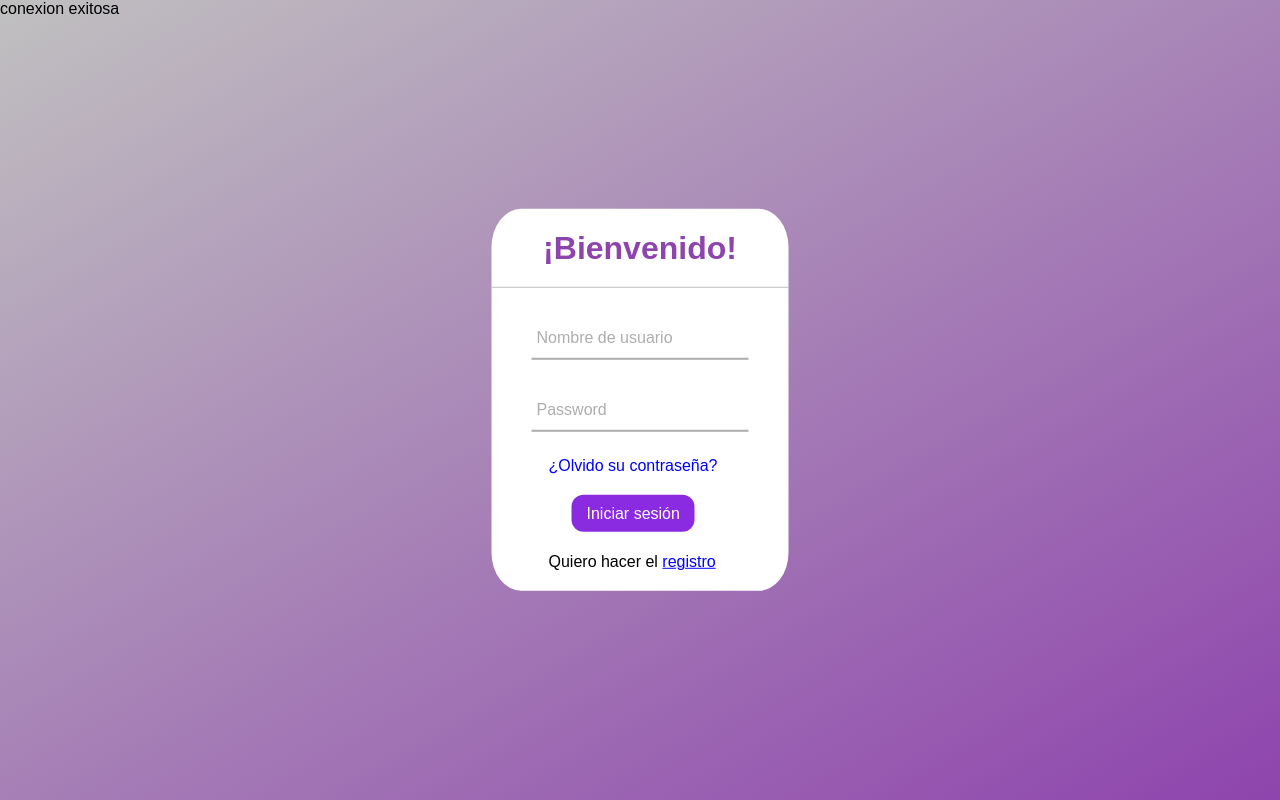
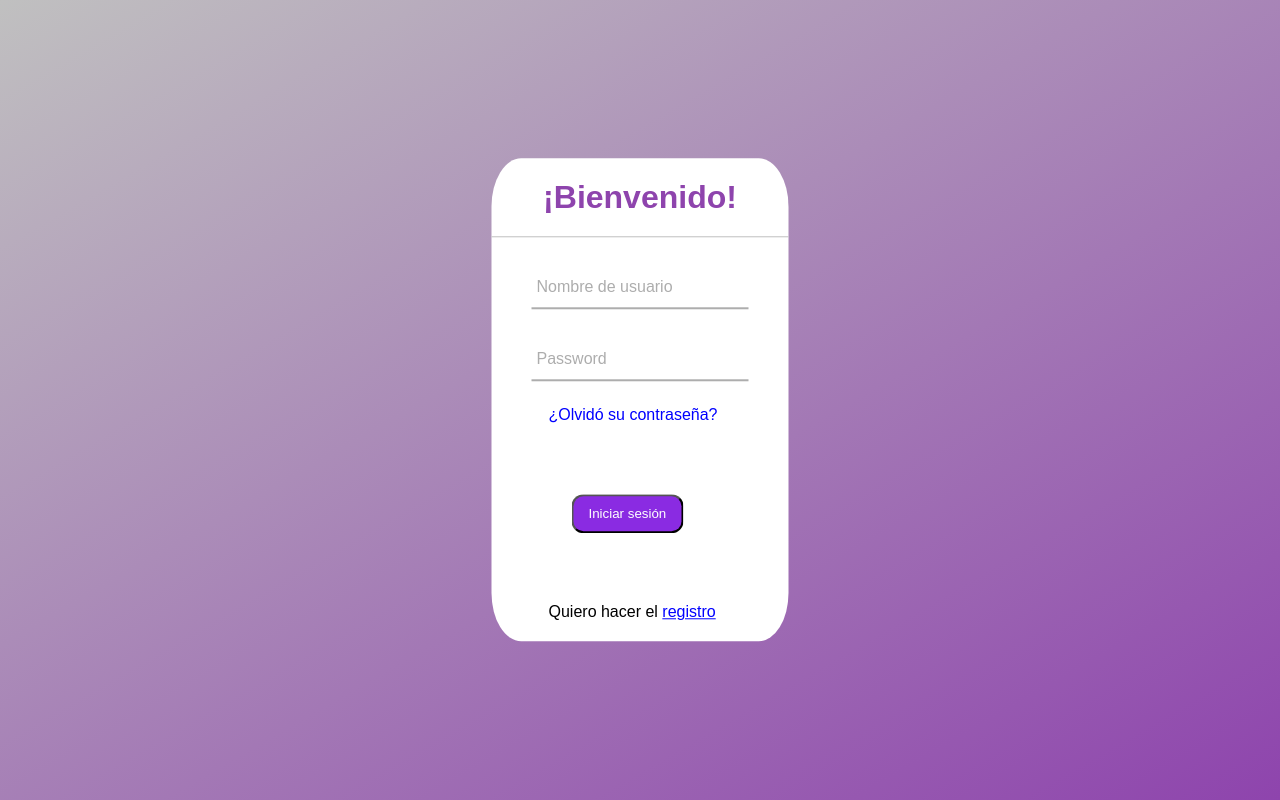
Before and after one commit to Dsandres22/fase3, a PHP site: page /inicioSesion.php in a window 1280 px wide. Run offline with PHP 8.4, Linux system fonts and the light colour scheme.

Commit message:
Se borraron algunos comentarios innecesarios

```diff
--- a/conexion.php
+++ b/conexion.php
@@ -1,17 +1,16 @@
-
-
 <?php
-
 $servidor = "localhost";
 $usuario = "root";
 $password = "";
 $bd = "saytatmakeup";
 
-$conexion = @mysqli_connect($servidor, $usuario, $password, $bd);
+// Crear conexión
+$conexion = new mysqli($servidor, $usuario, $password, $bd);
 
-if (!$conexion) {
-    echo "error en la conexion";
+if ($conexion->connect_error) {
+    die("Error de conexión: " . $conexion->connect_error);
 } else {
-    echo "conexion exitosa";
+    // Muestra una alerta en JavaScript con el mensaje "Conexión exitosa"
+    echo '<script>alert("Conexión exitosa");</script>';
 }
 ?>
--- a/inicioSesion.php
+++ b/inicioSesion.php
@@ -1,7 +1,6 @@
 <?php
 include 'conexion.php';
 ?>
-
 
 <!DOCTYPE html>
 <html lang="en">
@@ -17,9 +16,17 @@ include 'conexion.php';
     <div class="formulario">
 
         <h1>¡Bienvenido!</h1>
-        <form action="guardar.php" method="post">
+            <div class="mensaje-error">
+                <!-- Mostrar mensajes aquí -->
+        <?php
+        if (!empty($mensajeError)) {
+            echo '<div class="mensaje-error">' . $mensajeError . '</div>';
+        }
+        ?>
+            </div>
+        <form action="validacion.php" method="post">
             <div class="username">
-                <input type="text" name="usuario" require>
+                <input type="text" name="usuario" required>
                 <label>Nombre de usuario</label>
             </div>
 
@@ -28,8 +35,8 @@ include 'conexion.php';
                 <label>Password</label>
             </div>
 
-            <div class="recordar">¿Olvido su contraseña?</div>
-            <a class="btnInicio" name="btnInicio" href="index.html">Iniciar sesión</a>
+            <div class="recordar">¿Olvidó su contraseña?</div>
+            <button class="btnInicio" name="btnInicio">Iniciar sesión</button>
             <div class="registro">
                 Quiero hacer el <a href="formulario.php">registro</a>
             </div>
@@ -38,7 +45,5 @@ include 'conexion.php';
     </div>
 </div>
 
-
-
 </body>
 </html>
--- a/styleInicioSesion.css
+++ b/styleInicioSesion.css
@@ -151,3 +151,45 @@ form .password{
 .recordar:hover{
     text-decoration: underline;
 }
+
+.mensaje-error{
+    display: flex;
+    position: absolute;
+    justify-content: center;
+    align-items: center;
+    align-content: center;
+    top: 50%;
+    left: 50%;
+    transform: translate(-50%, -50%);
+    background: rgb(243, 209, 242);
+    height: 100px;
+    border: #8E44AD;(162, 162, 162) solid;
+    border-radius: 15;
+
+
+}
+
+.mensaje-denegado{
+    display: flex;
+    justify-content: center;
+    color: rgb(3, 3, 3);
+    margin-top: 10px;
+    font-size: 25px;
+
+
+}
+
+.btnRegresar{
+    background-color: blueviolet;
+    color: white;
+    padding: 10px 15px;
+    text-decoration: none;
+    border-radius: 12px;
+    margin: 40px;
+
+
+}
+
+.btnRegresar:hover{
+    background-color: fuchsia;
+}
```
Also changed, not shown: formulario.php (+5 -3 lines), guardar.php (+14 -7 lines), validacion.php (+16 -6 lines).
